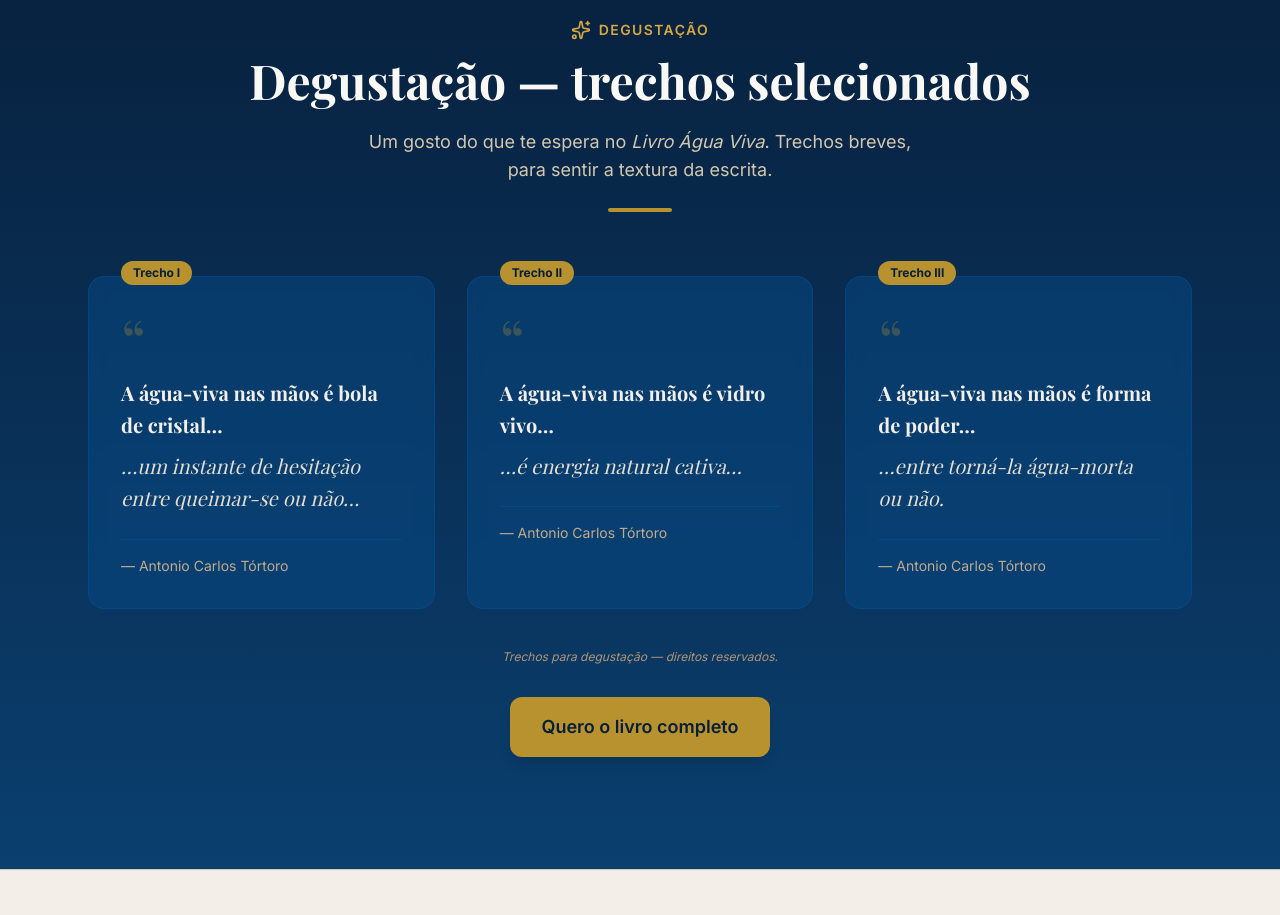
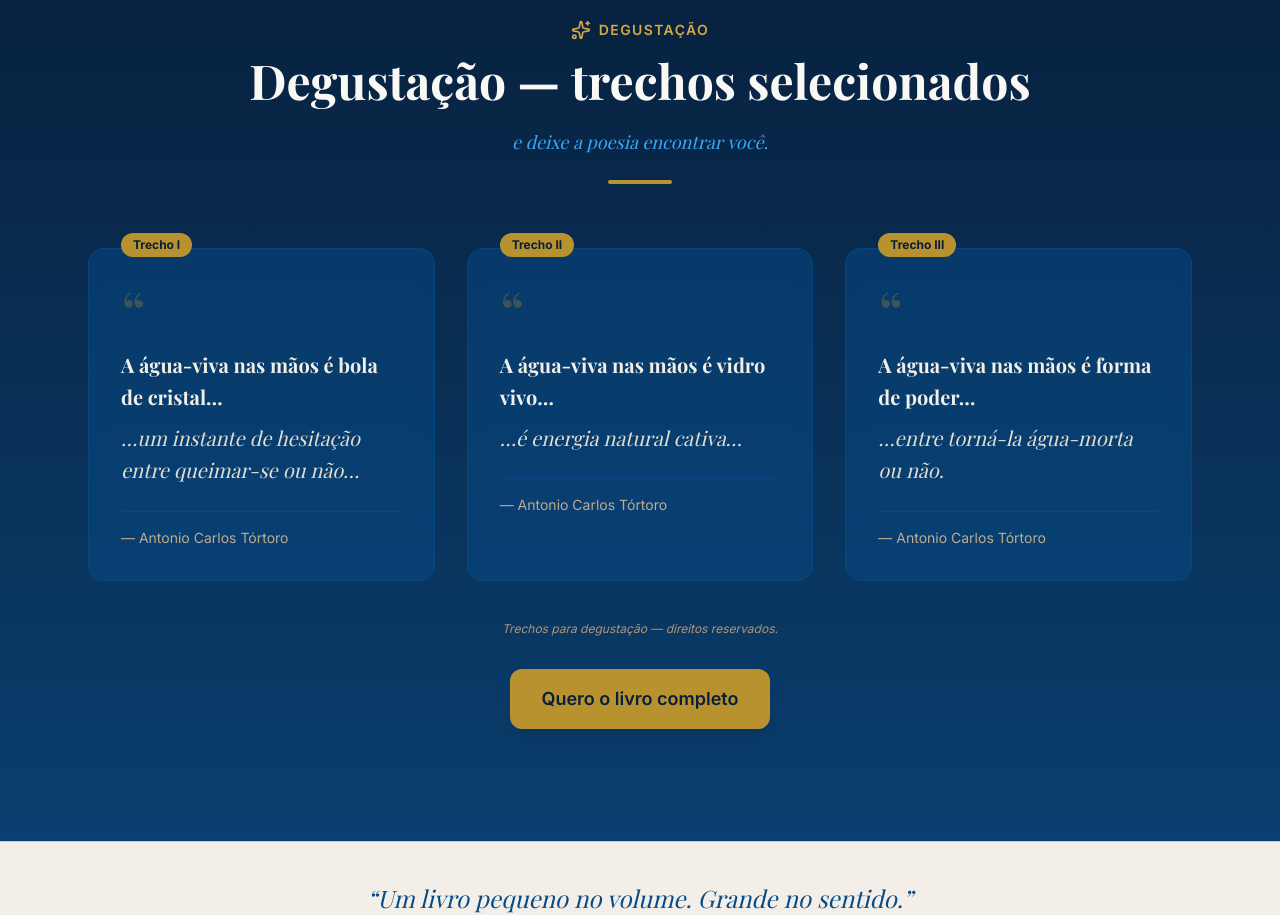
Before and after one commit to Tonx-Cloud/agua-viva-landing, a Next.js app: page / in a window 1280 px wide. Shown: the part 2180-3095 px from the top of the page. Built offline with nearby package versions, Linux system fonts and the light colour scheme; no server answers; a web font is replaced by a local one.

Commit message:
Update Degustação section copy

```diff
--- a/src/components/Tasting.tsx
+++ b/src/components/Tasting.tsx
@@ -36,9 +36,8 @@ export default function Tasting() {
           <h2 className="font-serif text-3xl sm:text-4xl md:text-5xl font-bold text-sand-50 mb-6">
             Degustação — trechos selecionados
           </h2>
-          <p className="text-sand-300 text-lg max-w-xl mx-auto mb-6">
-            Um gosto do que te espera no <em>Livro Água Viva</em>. Trechos breves,
-            para sentir a textura da&nbsp;escrita.
+          <p className="font-serif text-ocean-400 italic text-base sm:text-lg mb-6">
+            e deixe a poesia encontrar&nbsp;você.
           </p>
           <div className="w-16 h-1 bg-gold-500 mx-auto rounded-full" />
         </div>
```
